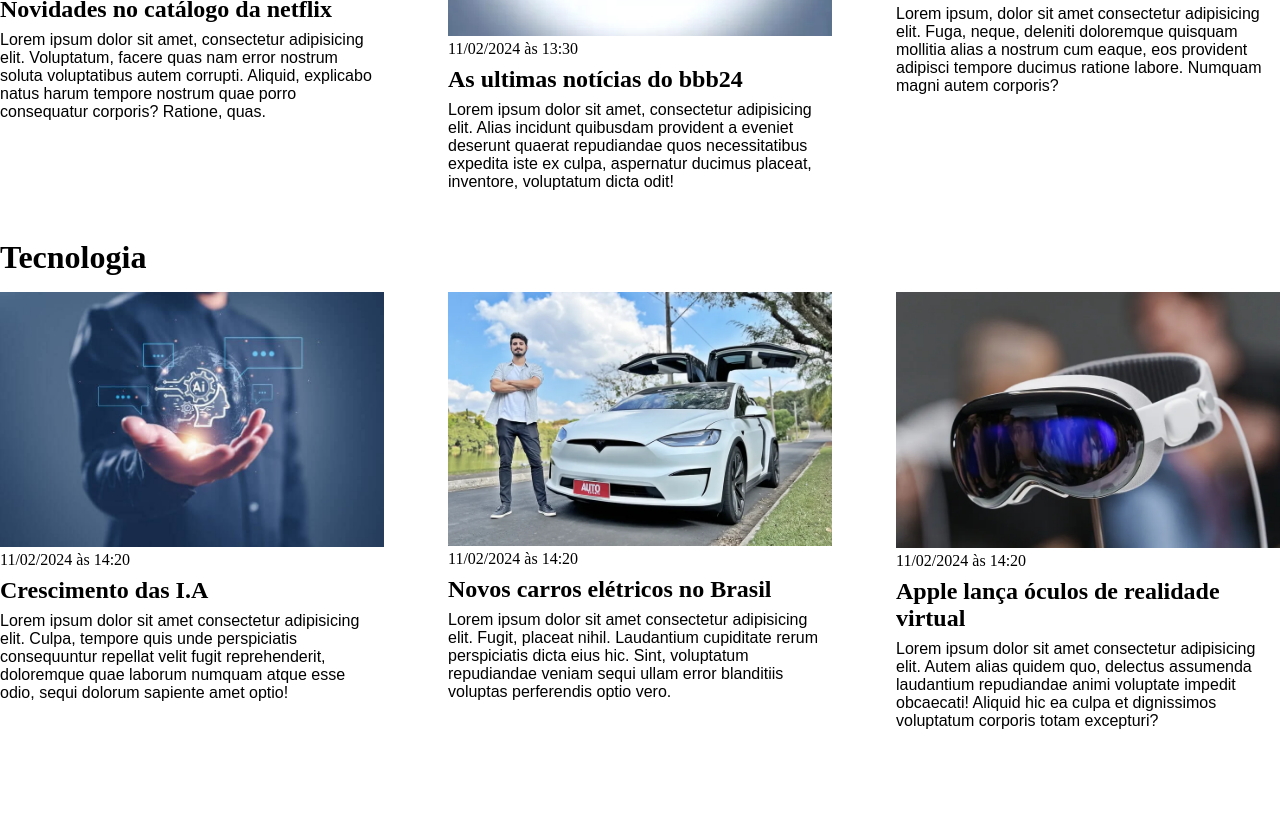
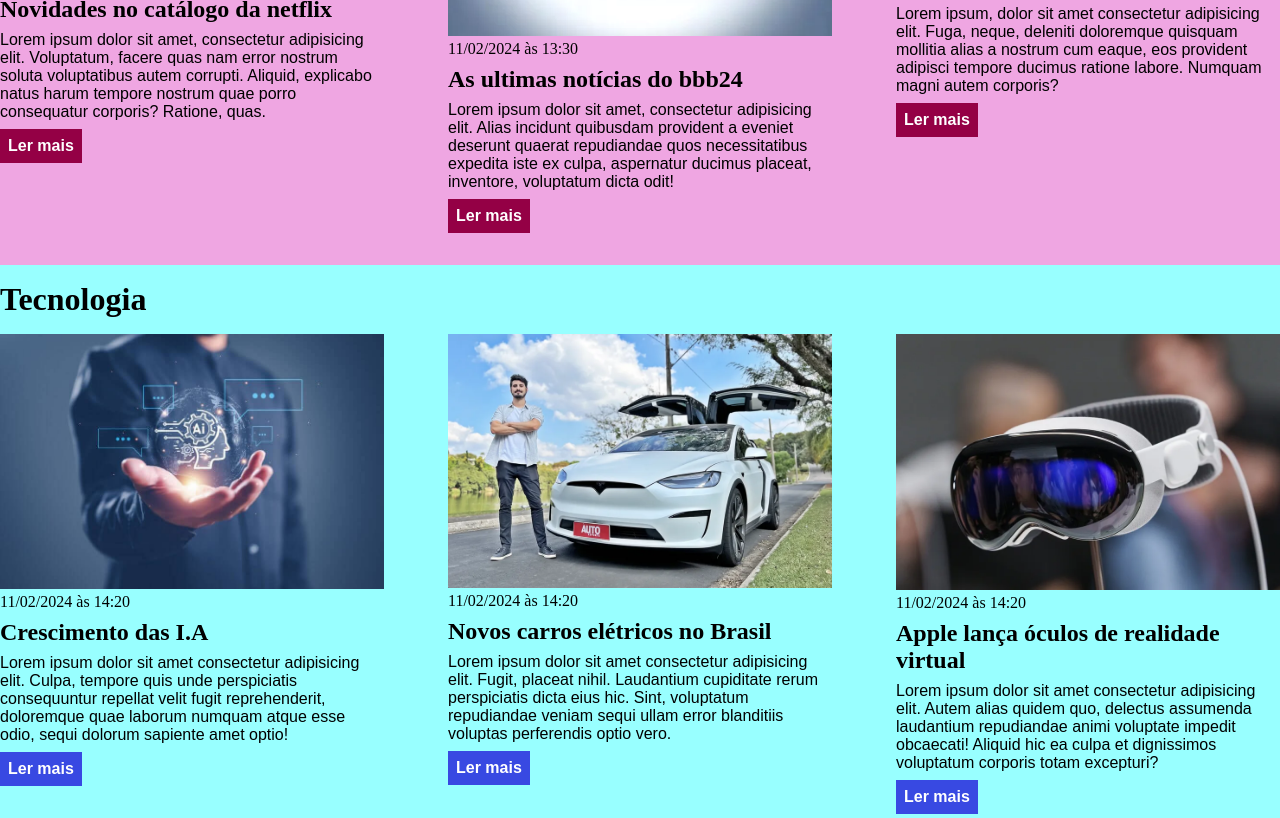
Before and after one commit to igormenezes343/curso_ebac_frontend, a plain HTML site: page index.html in a window 1280 px wide. Shown: the part 1981-2799 px from the top of the page. Before the commit the page ends 2743 px from the top, so only its background shows below. Drawn offline with Linux system fonts and the light colour scheme.

Commit message:
atualização

```diff
--- a/index.html
+++ b/index.html
@@ -21,6 +21,9 @@
                 </li>
                 <li>
                     <a href="#entretenimento" title="Ir para a seção de entretenimento">Entretenimento</a>
+                </li>
+                <li>
+                    <a href="#tecnologia" title="Ir para a seção de tecnologia">Tecnologia</a>
                 </li>
             </ul>
         </nav>
@@ -130,6 +133,7 @@
                     <p>
                         Lorem ipsum dolor sit amet, consectetur adipisicing elit. Voluptatum, facere quas nam error nostrum soluta voluptatibus autem corrupti. Aliquid, explicabo natus harum tempore nostrum quae porro consequatur corporis? Ratione, quas.
                     </p>
+                    <a href="#" title="Leia a notícia completa">Ler mais</a>
                 </article>
                 <article>
                     <img src="./imagens/bbb.png" alt="logo do big brother Brasil">
@@ -140,6 +144,7 @@
                     <p>
                         Lorem ipsum dolor sit amet, consectetur adipisicing elit. Alias incidunt quibusdam provident a eveniet deserunt quaerat repudiandae quos necessitatibus expedita iste ex culpa, aspernatur ducimus placeat, inventore, voluptatum dicta odit!
                     </p>
+                    <a href="#" title="Leia a notícia completa">Ler mais</a>
                 </article>
                 <article>
                     <img src="./imagens/musica.jpg" alt="instrumentos musicais">
@@ -150,6 +155,7 @@
                     <p>
                         Lorem ipsum, dolor sit amet consectetur adipisicing elit. Fuga, neque, deleniti doloremque quisquam mollitia alias a nostrum cum eaque, eos provident adipisci tempore ducimus ratione labore. Numquam magni autem corporis?
                     </p>
+                    <a href="#" title="Leia a notícia completa">Ler mais</a>
                 </article>
             </div>
         </div>
@@ -167,6 +173,7 @@
                     <p>
                         Lorem ipsum dolor sit amet consectetur adipisicing elit. Culpa, tempore quis unde perspiciatis consequuntur repellat velit fugit reprehenderit, doloremque quae laborum numquam atque esse odio, sequi dolorum sapiente amet optio!
                     </p>
+                    <a href="#" title="Leia a notícia completa">Ler mais</a>
                 </article>
                     <article>
                         <img src="./imagens/carro_eletrico.jpg" alt="carro eletrico na cor branca">
@@ -177,6 +184,7 @@
                         <p>
                             Lorem ipsum dolor sit amet consectetur adipisicing elit. Fugit, placeat nihil. Laudantium cupiditate rerum perspiciatis dicta eius hic. Sint, voluptatum repudiandae veniam sequi ullam error blanditiis voluptas perferendis optio vero.
                         </p>
+                        <a href="#" title="Leia a notícia completa">Ler mais</a>
                     </article>
                         <article>
                             <img src="./imagens/vision-pro-apple.jpg" alt="óculos de realidade virtual">
@@ -187,6 +195,7 @@
                             <p>
                                 Lorem ipsum dolor sit amet consectetur adipisicing elit. Autem alias quidem quo, delectus assumenda laudantium repudiandae animi voluptate impedit obcaecati! Aliquid hic ea culpa et dignissimos voluptatum corporis totam excepturi?
                             </p>
+                            <a href="#" title="Leia a notícia completa">Ler mais</a>
                         </article>
             </div>
         </div>
--- a/main.css
+++ b/main.css
@@ -89,3 +89,15 @@
 #economy .articles article a {
     background-color: #ff9f1a;
 }
+#entretenimento{
+    background-color: #e46cd09a;
+}
+#entretenimento .articles article a{
+    background-color: #940045;
+}
+#tecnologia{
+    background-color: rgba(0, 255, 255, 0.404);
+}
+#tecnologia .articles article a{
+    background-color: rgb(56, 73, 226);
+}
```
